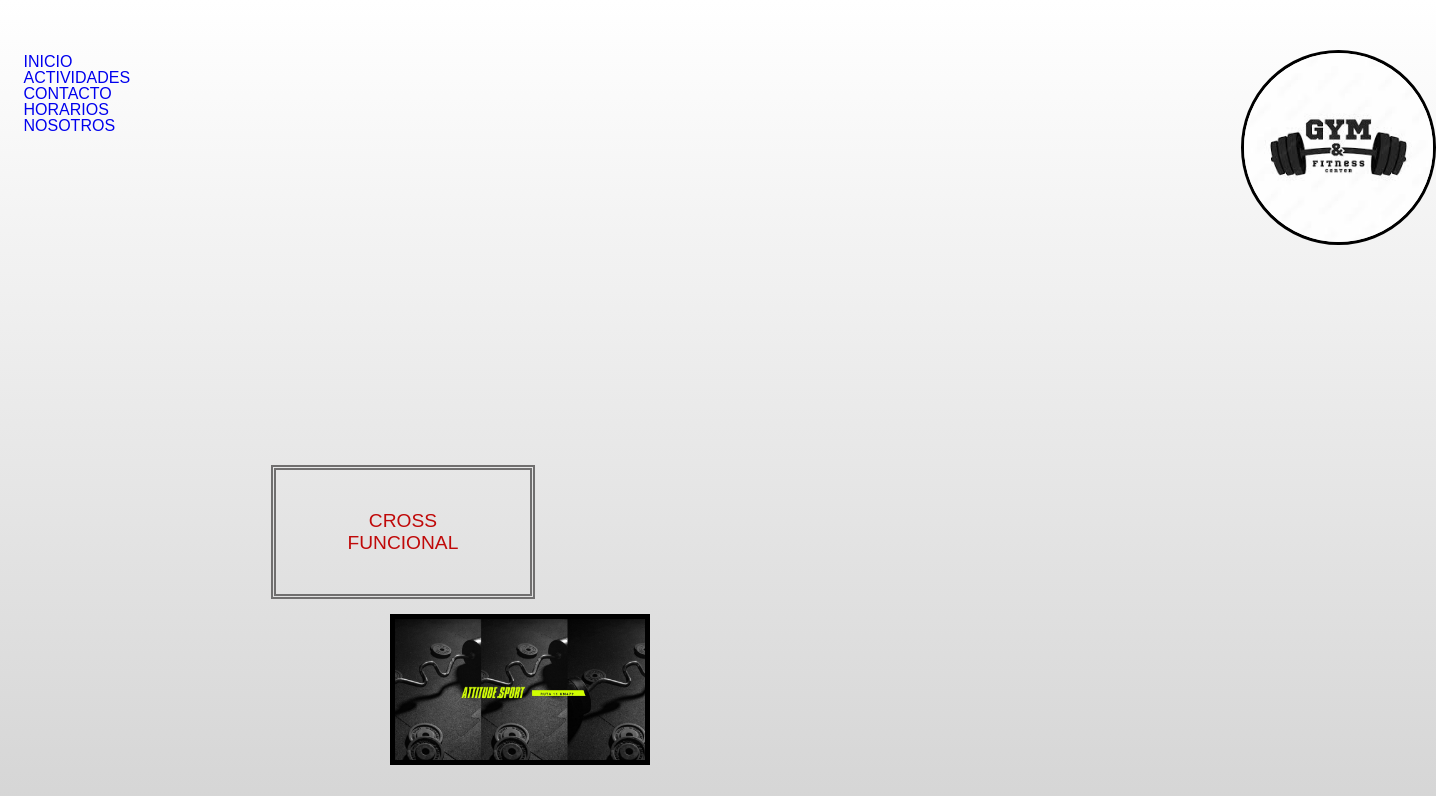
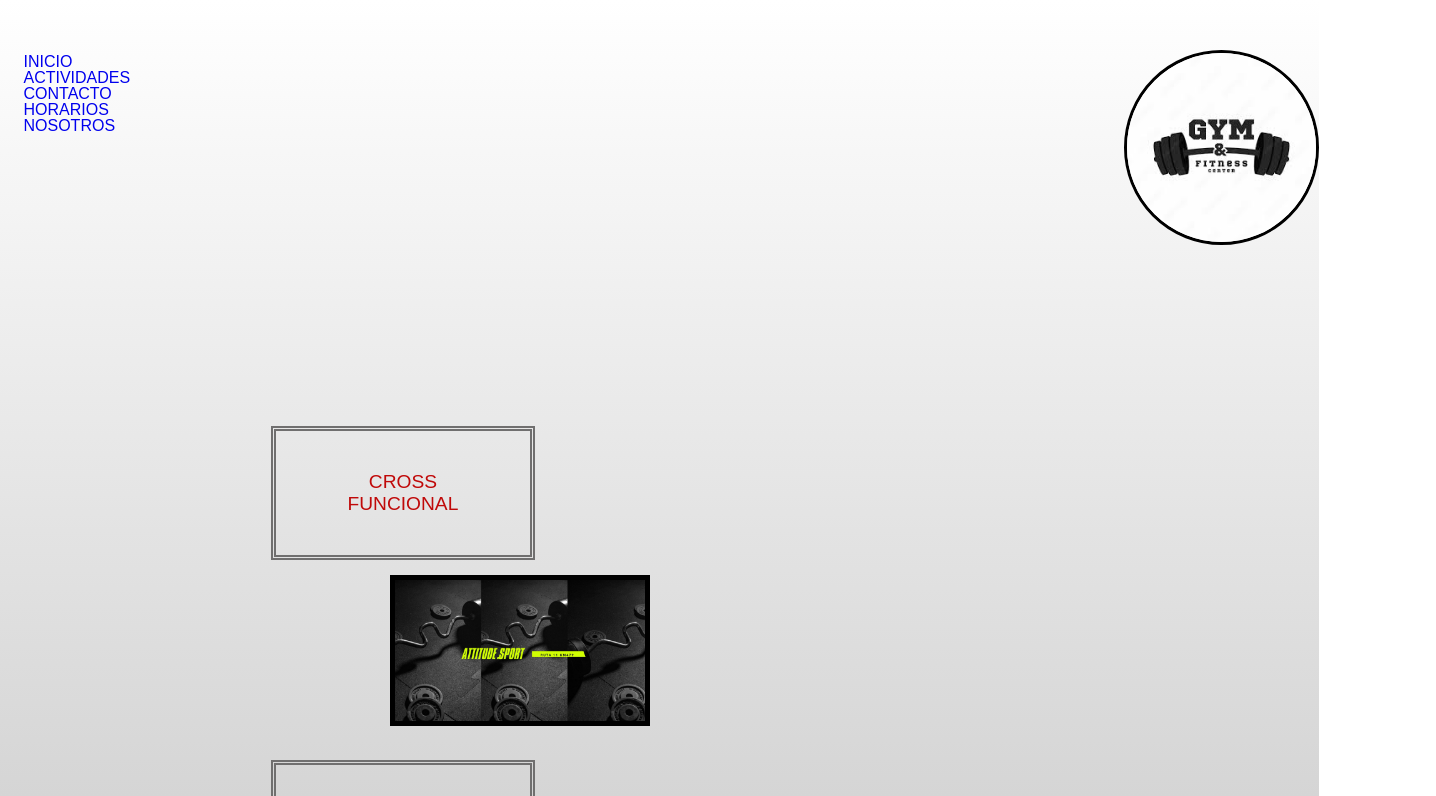
Before and after one commit to Anabel-Rossi/proyecto1, a plain HTML site: page secciones/actividades.html in a window 1280 px wide. Shown: the top 796 px of the page, 1436 px wide, since content can reach past the window. Drawn offline with Linux system fonts and the light colour scheme.

Commit message:
modificacion seccion actividades

```diff
--- a/estilos/estilos.css
+++ b/estilos/estilos.css
@@ -190,8 +190,8 @@ p {
 .imagenAct {
     border-radius: 50%;
     margin-top: 0%;
-    margin-left: 80%;
-    margin-bottom: 30%;
+    margin-left: 20%;
+    margin-bottom: 10%;
     max-width: 5cm;
     max-height: 5cm;
     border: 3px solid black;
```
Also changed, not shown: secciones/actividades.html (+1 -0 lines).
